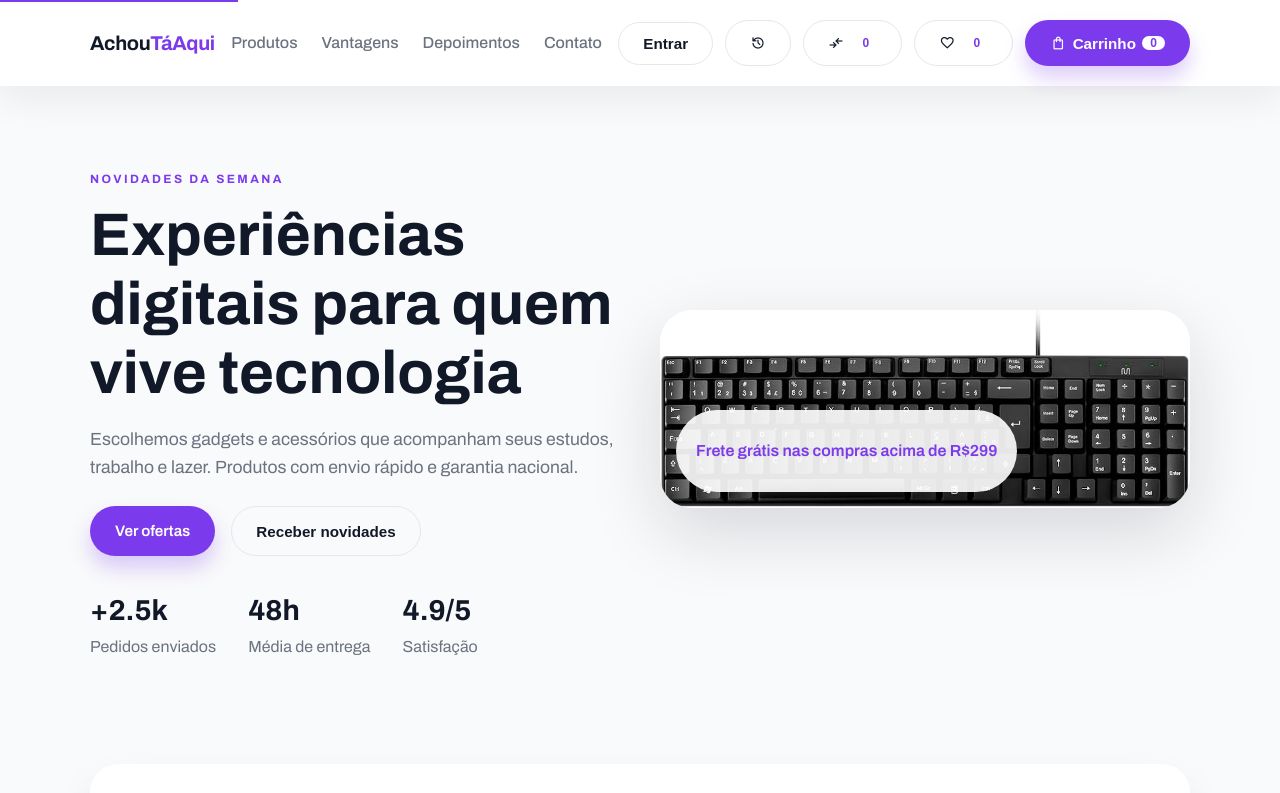
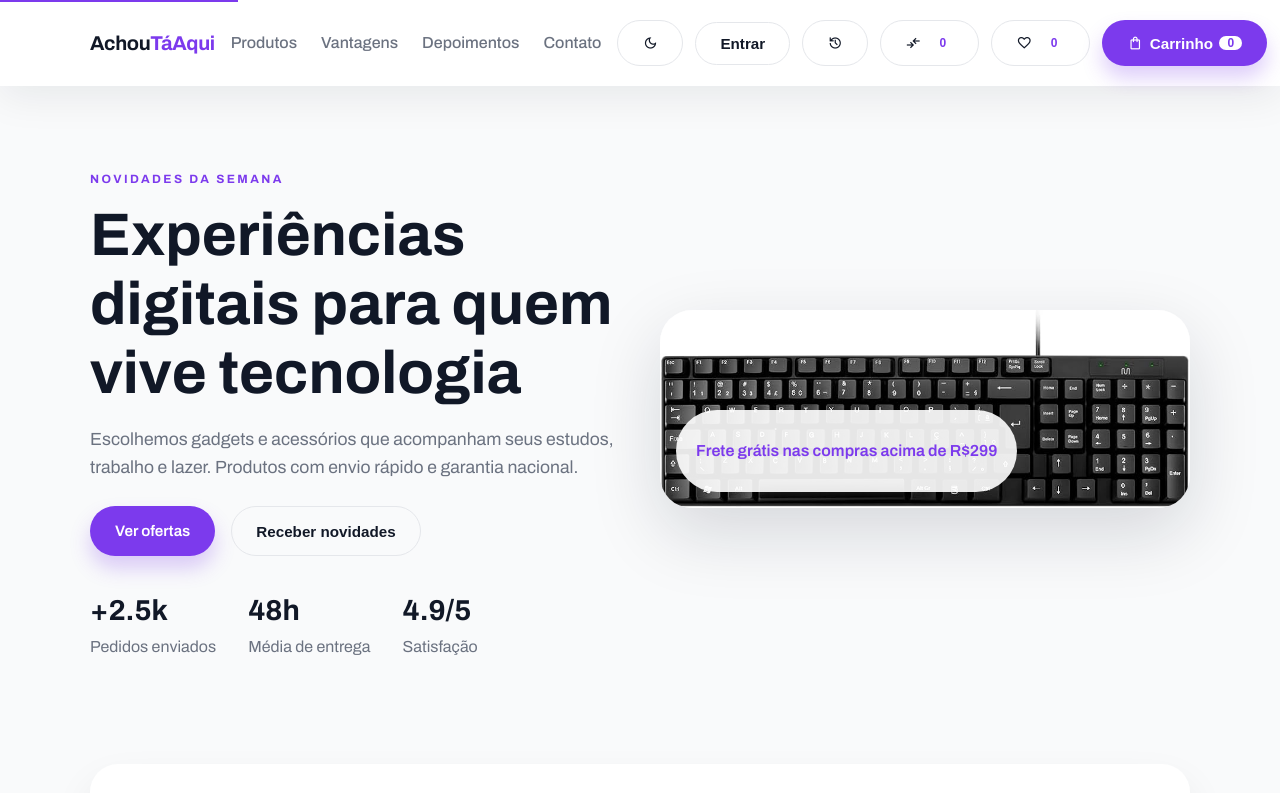
Before and after one commit to caiogomulski/Repositorio-Dev-Git, a website: page index.html in a window 1280 px wide. Shown: the top 793 px of the page. Drawn offline with nearby package versions, Linux system fonts and the light colour scheme.

Commit message:
feat: adiciona botao de alternar tema no header

```diff
--- a/index.html
+++ b/index.html
@@ -27,6 +27,9 @@
         <a href="#contato" aria-label="Ver informações de contato">Contato</a>
       </nav>
       <div class="header-actions">
+        <button class="ghost-btn" id="themeBtn" aria-label="Alternar tema escuro">
+          <span class="material-icon">dark_mode</span>
+        </button>
         <button class="ghost-btn" id="loginBtn">Entrar</button>
         <button class="ghost-btn" id="dashboardButton" title="Dashboard" style="display: none;">
           <span class="material-icon">dashboard</span>
```
